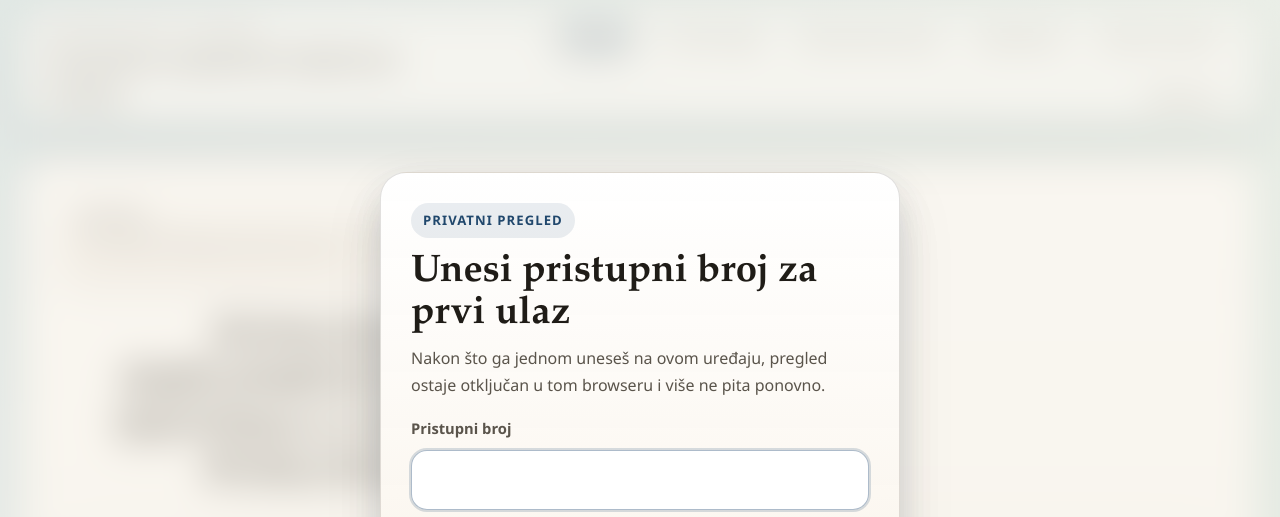
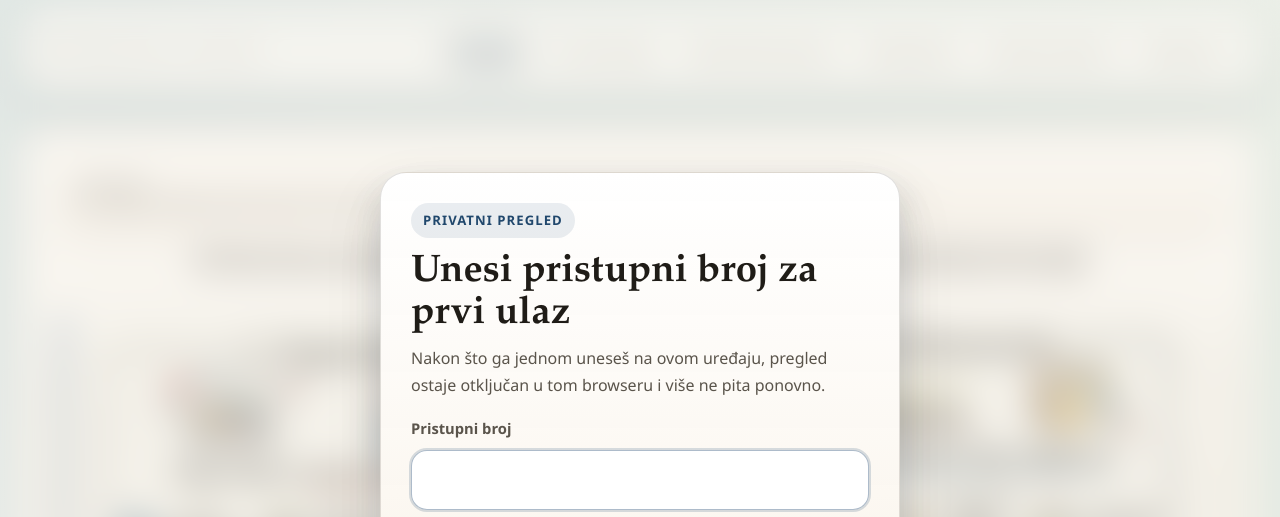
Before and after one commit to dallylee/project-andrej, a plain HTML site: page index.html in a window 1280 px wide. Shown: the top 517 px of the page. Drawn offline with Linux system fonts and the light colour scheme.

Commit message:
Refine homepage header and intro card

```diff
--- a/index.html
+++ b/index.html
@@ -12,7 +12,6 @@
     <div class="topbar-inner">
       <div class="brand">
         <span class="brand-kicker">Pripremljeno za Andreja</span>
-        <span class="brand-name">AI ponuda u preglednom digitalnom formatu</span>
       </div>
       <nav class="site-nav" aria-label="Glavna navigacija">
         <a href="index.html">Pregled</a>
--- a/styles.css
+++ b/styles.css
@@ -260,7 +260,8 @@ img {
 }
 
 .intro-note {
-  max-width: 560px;
+  width: 100%;
+  max-width: none;
   padding: 14px 16px;
   border-radius: 18px;
   border: 1px solid rgba(44, 39, 31, 0.12);
@@ -277,20 +278,24 @@ img {
   font-size: 1.08rem;
 }
 
-.overview-title {
-  max-width: 26ch;
+.hero .overview-title {
+  width: 100%;
+  max-width: none;
   margin: 0 auto;
   text-align: center;
   font-family: var(--font-display);
-  font-size: clamp(1.85rem, 3vw, 3rem);
+  font-size: clamp(1.05rem, 2.2vw, 2rem);
   font-weight: 700;
-  line-height: 1.12;
-  letter-spacing: -0.03em;
+  line-height: 1.05;
+  letter-spacing: -0.055em;
+  word-spacing: -0.12em;
+  white-space: nowrap;
 }
 
 .intro-greeting,
 .intro-copy {
   margin: 0;
+  font-weight: 700;
 }
 
 .intro-greeting {
@@ -300,8 +305,8 @@ img {
 }
 
 .intro-copy {
-  max-width: 78ch;
-  color: var(--ink-soft);
+  max-width: none;
+  color: var(--ink);
   font-size: 12px;
   line-height: 1.55;
 }
@@ -1389,6 +1394,11 @@ img {
     font-size: 2.4rem;
   }
 
+  .hero .overview-title {
+    font-size: 1.05rem;
+    white-space: normal;
+  }
+
   .offer-card__footer {
     align-items: flex-start;
     flex-direction: column;
```
